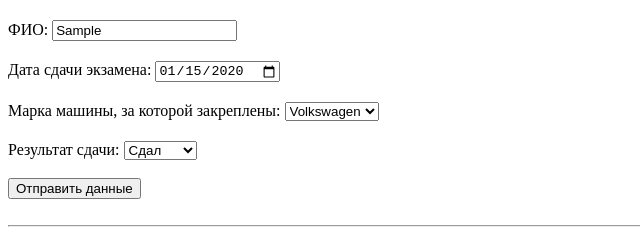
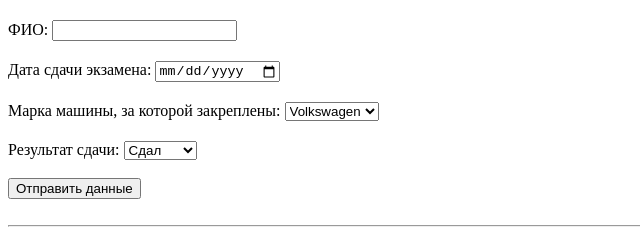
Before and after one commit to krkkdjama/kurs, a plain HTML site: page dz 15.06.2020/indexJquery.html in a window 1280 px wide. Both pictures are taken after typing "Sample", "2020-01-15" into the empty fields and a click on the button "Отправить данные". Shown: the top 240 px of the page, 0-640 px from the left. Drawn offline with nearby package versions, Linux system fonts and the light colour scheme; no server answers.

Commit message:
fix reset form

```diff
--- a/dz 15.06.2020/js/jquery-form.js
+++ b/dz 15.06.2020/js/jquery-form.js
@@ -7,6 +7,7 @@ $("form").on("submit", function(e) {
 $.post("http://109.235.69.203:8080/data/1001/", {
 name, date, car, exam
 });
+$("form").trigger('reset');
 $(`button[name=result]`).on("click", function(e) {
     $("table").append(`<tr> <td>${name}</td> <td>${date}</td> <td>${car}</td> <td>${exam}</td> </tr>`)
 });
```
Also changed, not shown: dz 15.06.2020/indexJquery.html (line endings or trailing spaces).
